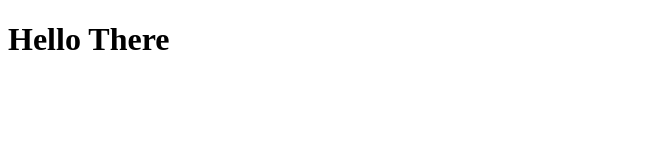
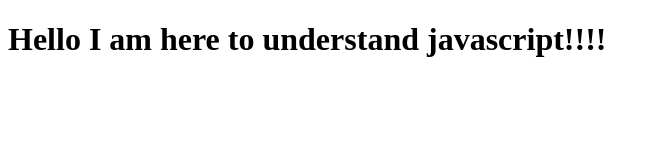
Before and after one commit to neham-jadhav/javascriptCoursera, a plain HTML site: page index.html in a window 1280 px wide. Shown: the whole page, without its empty margins (0-659 px from the left). Drawn offline with Linux system fonts and the light colour scheme.

Commit message:
changed index.html

```diff
--- a/index.html
+++ b/index.html
@@ -1,4 +1,9 @@
 <!DOCTYPE html>
 <html>
-    <h1>Hello There</h1>
+    <head>
+        <title> "Hello There" </title>
+    </head>
+    <body>
+        <h1> Hello I am here to understand javascript!!!!</h1>
+    </body>
 </html>
```
